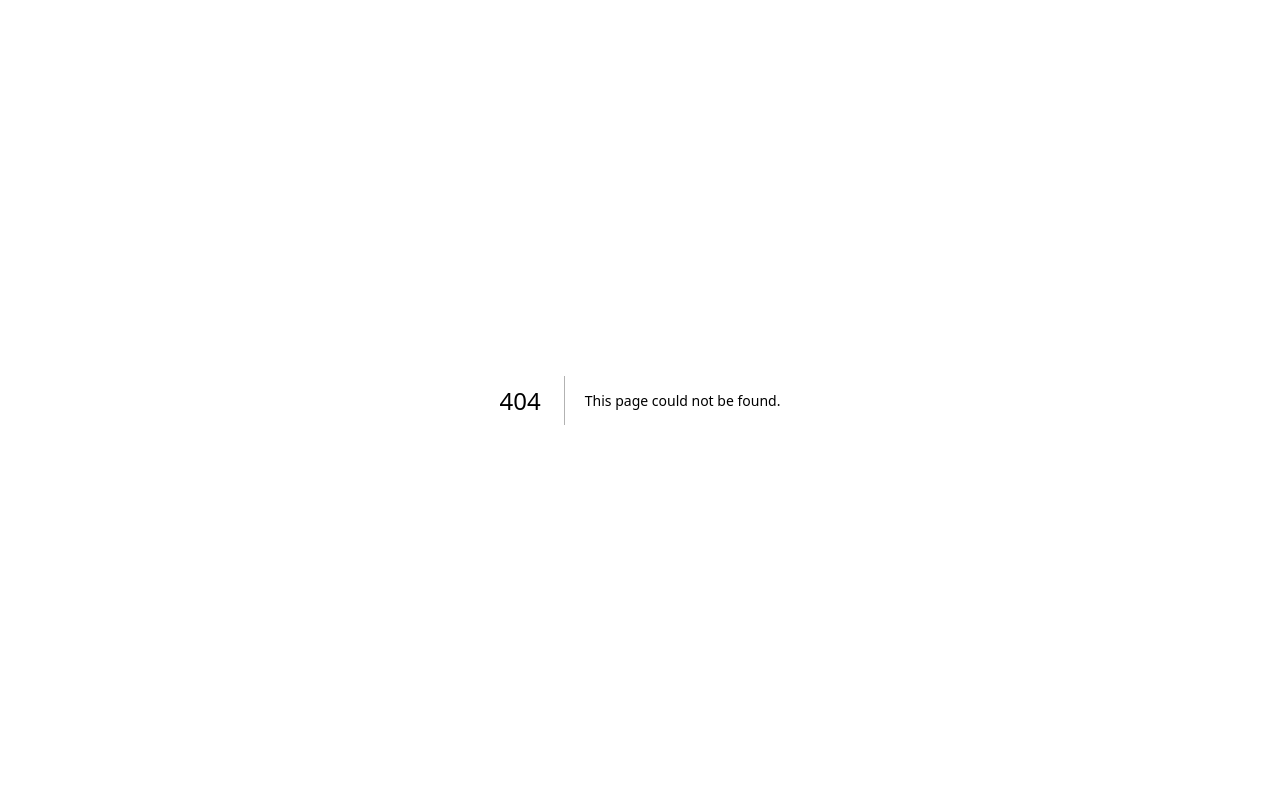
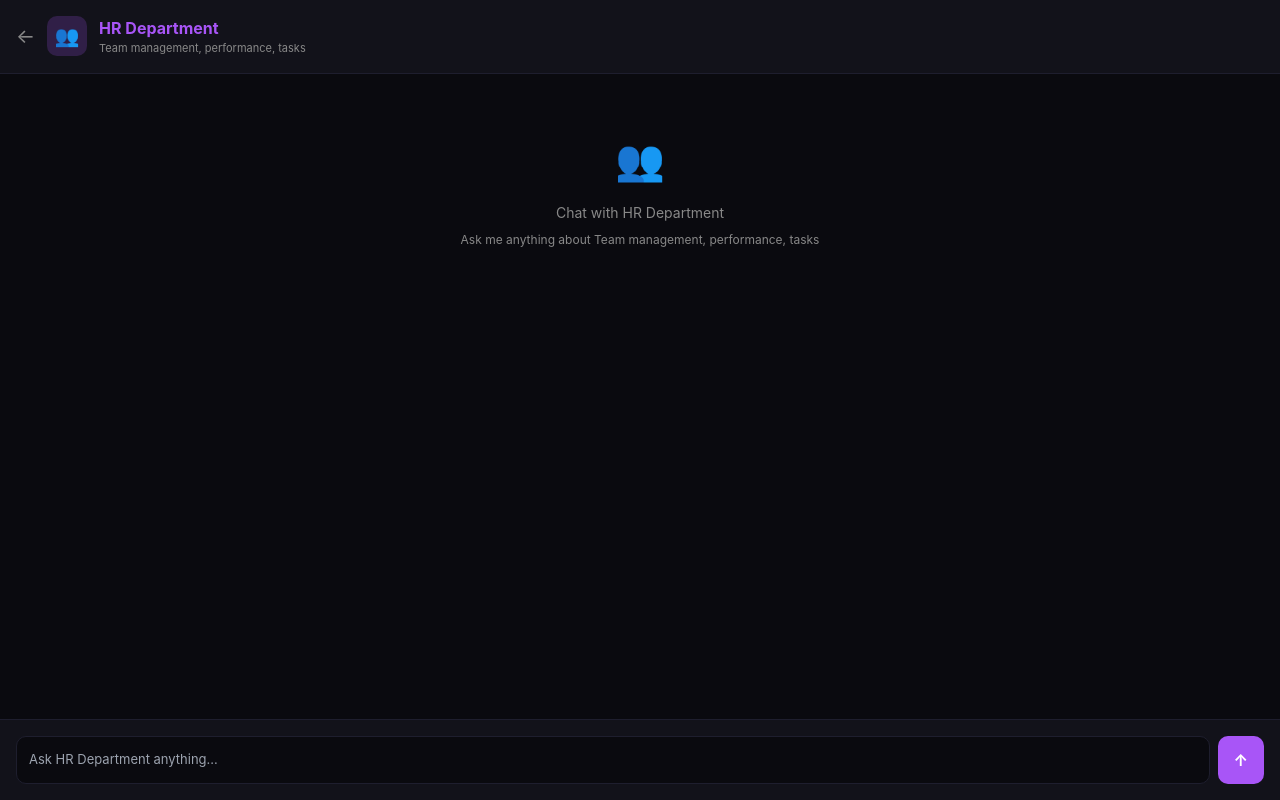
Before and after one commit to anasshakeel892-rgb/Business-os, a Next.js app: page /agent/1 in a window 1280 px wide. Before the commit this address had no page. Built offline with nearby package versions, Linux system fonts and the light colour scheme.

Commit message:
Create [id].js

```diff
--- /dev/null
+++ b/pages/agent/[id].js
@@ -0,0 +1,105 @@
+import { useState } from 'react'
+import { useRouter } from 'next/router'
+
+export default function AgentPage() {
+  const router = useRouter()
+  const { id } = router.query
+  const [messages, setMessages] = useState([])
+  const [input, setInput] = useState('')
+  const [loading, setLoading] = useState(false)
+
+  const agents = {
+    hr: { name: 'HR Department', color: '#a855f7', emoji: '👥', description: 'Team management, performance, tasks' },
+    sales: { name: 'Sales Department', color: '#22c55e', emoji: '💰', description: 'Leads pipeline, proposals, deal tracking' },
+    operations: { name: 'Operations', color: '#f97316', emoji: '⚙️', description: 'Project workflow, client delivery' },
+    marketing: { name: 'Marketing', color: '#ec4899', emoji: '📱', description: 'Instagram, content strategy, growth' },
+    finance: { name: 'Finance', color: '#3b82f6', emoji: '💳', description: 'Budget tracking, invoices, expenses' },
+    support: { name: 'Customer Support', color: '#eab308', emoji: '🎧', description: 'Client queries, tickets, satisfaction' },
+  }
+
+  const agent = agents[id] || agents.hr
+
+  const sendMessage = async () => {
+    if (!input.trim()) return
+    const userMsg = { role: 'user', text: input }
+    setMessages(prev => [...prev, userMsg])
+    setInput('')
+    setLoading(true)
+
+    const res = await fetch('/api/chat', {
+      method: 'POST',
+      headers: { 'Content-Type': 'application/json' },
+      body: JSON.stringify({ message: input, agentId: id })
+    })
+    const data = await res.json()
+    setMessages(prev => [...prev, { role: 'agent', text: data.reply }])
+    setLoading(false)
+  }
+
+  return (
+    <div style={{ minHeight: '100vh', background: '#0a0a0f', display: 'flex', flexDirection: 'column' }}>
+      {/* Header */}
+      <div style={{ background: '#12121a', borderBottom: '1px solid #1e1e2e', padding: '16px', display: 'flex', alignItems: 'center', gap: '12px' }}>
+        <button onClick={() => router.push('/')} style={{ background: 'transparent', border: 'none', color: '#888', fontSize: '20px', cursor: 'pointer' }}>←</button>
+        <div style={{ width: '40px', height: '40px', borderRadius: '10px', background: agent.color + '33', display: 'flex', alignItems: 'center', justifyContent: 'center', fontSize: '20px' }}>
+          {agent.emoji}
+        </div>
+        <div>
+          <h1 style={{ color: agent.color, fontWeight: 'bold', fontSize: '16px' }}>{agent.name}</h1>
+          <p style={{ color: '#888', fontSize: '11px' }}>{agent.description}</p>
+        </div>
+      </div>
+
+      {/* Messages */}
+      <div style={{ flex: 1, padding: '16px', overflowY: 'auto', display: 'flex', flexDirection: 'column', gap: '12px' }}>
+        {messages.length === 0 && (
+          <div style={{ textAlign: 'center', color: '#888', marginTop: '40px' }}>
+            <div style={{ fontSize: '40px', marginBottom: '12px' }}>{agent.emoji}</div>
+            <p style={{ fontSize: '14px' }}>Chat with {agent.name}</p>
+            <p style={{ fontSize: '12px', marginTop: '8px' }}>Ask me anything about {agent.description}</p>
+          </div>
+        )}
+        {messages.map((msg, i) => (
+          <div key={i} style={{ display: 'flex', justifyContent: msg.role === 'user' ? 'flex-end' : 'flex-start' }}>
+            <div style={{
+              maxWidth: '80%',
+              padding: '10px 14px',
+              borderRadius: msg.role === 'user' ? '18px 18px 4px 18px' : '18px 18px 18px 4px',
+              background: msg.role === 'user' ? agent.color : '#12121a',
+              color: '#fff',
+              fontSize: '13px',
+              border: msg.role === 'agent' ? '1px solid #1e1e2e' : 'none'
+            }}>
+              {msg.text}
+            </div>
+          </div>
+        ))}
+        {loading && (
+          <div style={{ display: 'flex', justifyContent: 'flex-start' }}>
+            <div style={{ padding: '10px 14px', borderRadius: '18px 18px 18px 4px', background: '#12121a', border: '1px solid #1e1e2e', color: '#888', fontSize: '13px' }}>
+              Thinking...
+            </div>
+          </div>
+        )}
+      </div>
+
+      {/* Input */}
+      <div style={{ padding: '16px', background: '#12121a', borderTop: '1px solid #1e1e2e', display: 'flex', gap: '8px' }}>
+        <input
+          value={input}
+          onChange={e => setInput(e.target.value)}
+          onKeyDown={e => e.key === 'Enter' && sendMessage()}
+          placeholder={`Ask ${agent.name} anything...`}
+          style={{ flex: 1, padding: '12px', borderRadius: '10px', border: '1px solid #1e1e2e', background: '#0a0a0f', color: '#fff', fontSize: '13px', outline: 'none' }}
+        />
+        <button
+          onClick={sendMessage}
+          disabled={loading}
+          style={{ padding: '12px 16px', borderRadius: '10px', border: 'none', background: agent.color, color: '#fff', fontWeight: 'bold', cursor: 'pointer', fontSize: '16px' }}
+        >
+          ↑
+        </button>
+      </div>
+    </div>
+  )
+}
```
